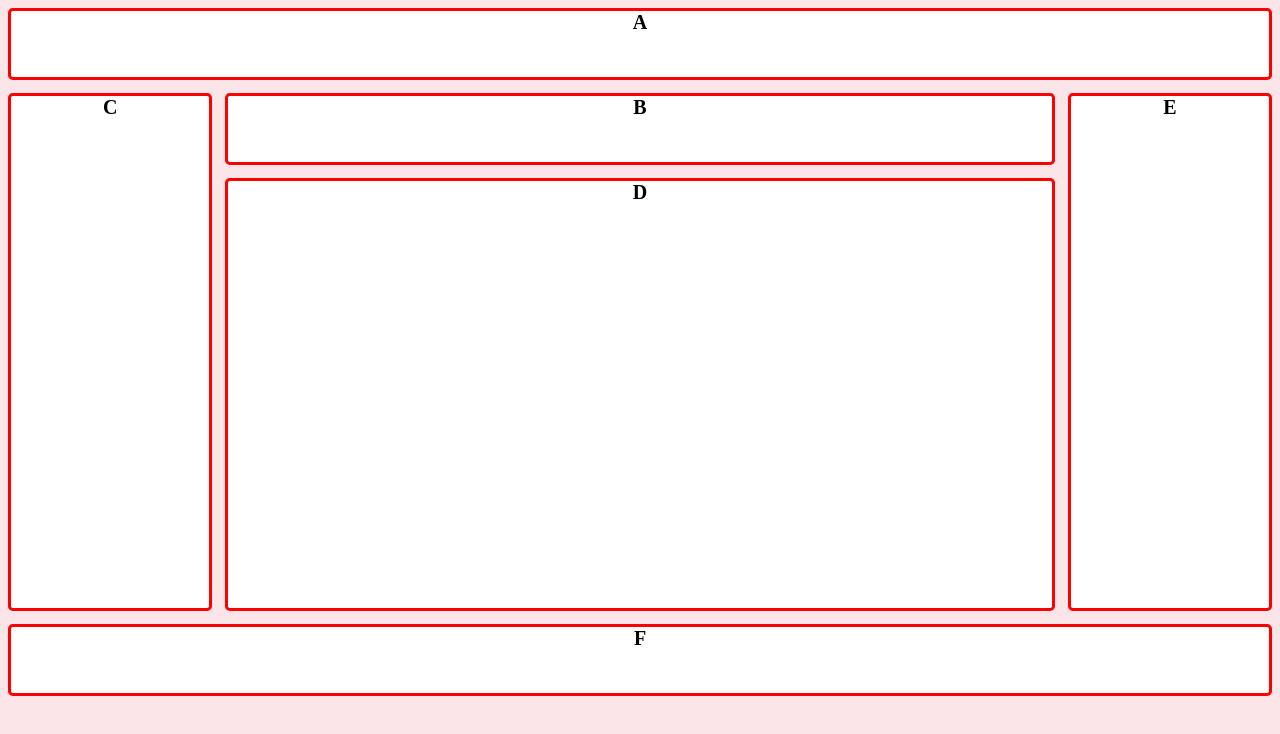
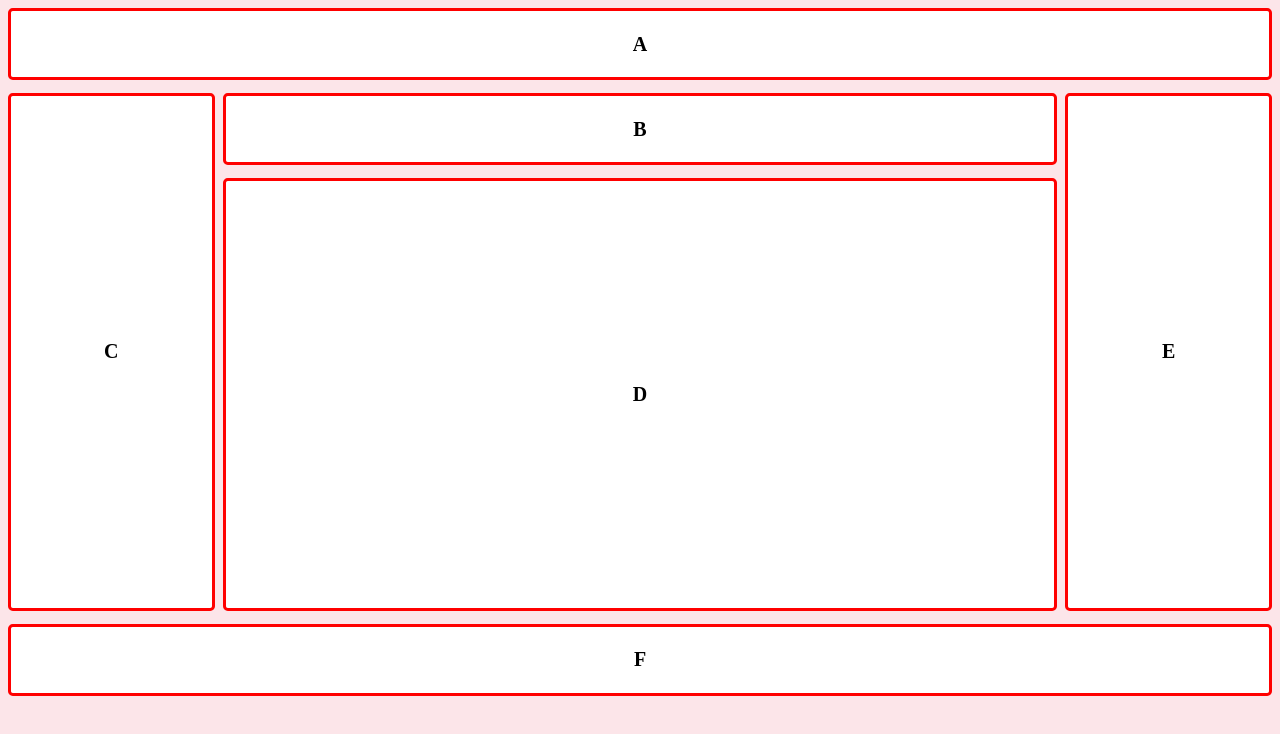
Before and after one commit to fanuel547/Grid, a plain HTML site: page index.html in a window 1280 px wide. Drawn offline with Linux system fonts and the light colour scheme.

Commit message:
Last update

```diff
--- a/style.css
+++ b/style.css
@@ -15,9 +15,13 @@ body{
     'sideC middleD middleD sideE'
     'footer footer footer footer'
     ;
-    grid-gap: 0.8rem;
+    column-gap: 0.5rem;
+    row-gap: 0.8rem;
 }
 div{
+    display: flex;
+    justify-content: center;
+    align-items: center;
     border-radius: 0.3rem;
     font-size: 15pt;
     border: 0.2rem solid red;
```
